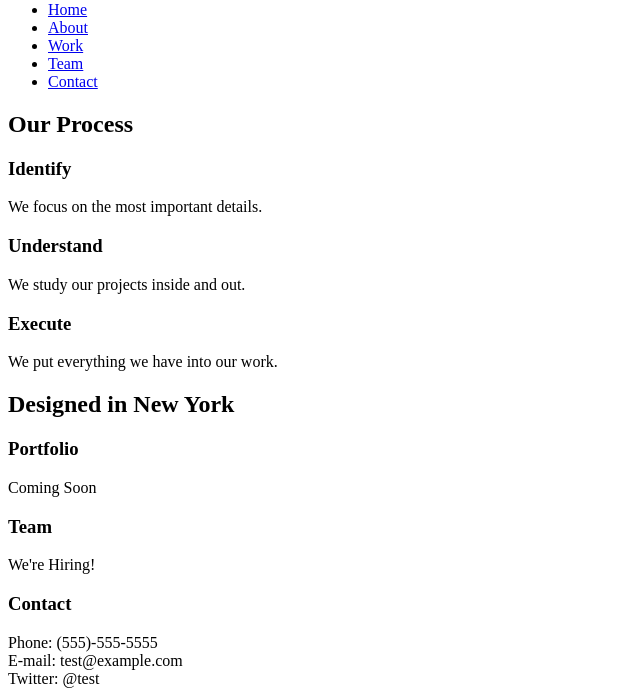
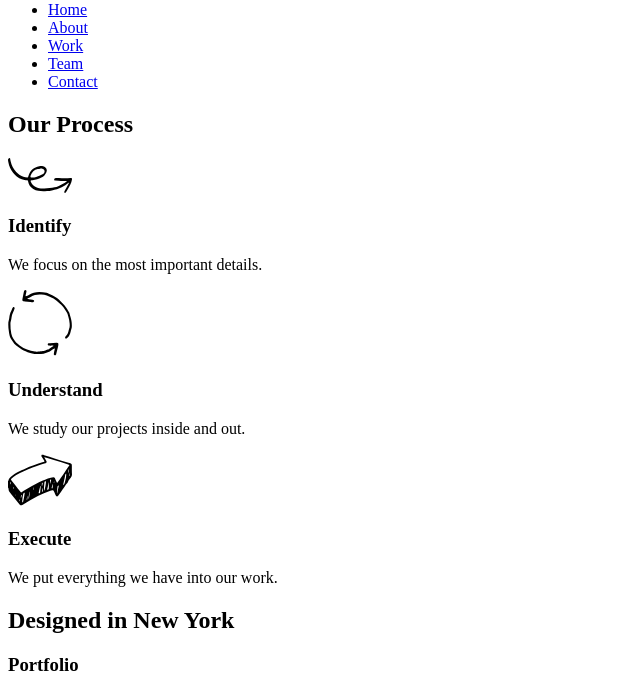
Before and after one commit to 7h3Pr074g0n157/broadwayDesign, a plain HTML site: page index.html in a window 1280 px wide. Shown: the part 79-771 px from the top of the page, without its empty margins (0-640 px from the left). Drawn offline with Linux system fonts and the light colour scheme.

Commit message:
Add img-elem

```diff
--- a/index.html
+++ b/index.html
@@ -20,10 +20,13 @@
     <main id="main">
       <section id="process">
         <h2>Our Process</h2>
+        <img src="./resources/icons/identify.svg" alt="Identify">
         <h3>Identify</h3>
         <p>We focus on the most important details.</p>
+        <img src="./resources/icons/understand.svg" alt="Understand">
         <h3>Understand</h3>
         <p>We study our projects inside and out.</p>
+        <img src="./resources/icons/execute.svg" alt="Execute">
         <h3>Execute</h3>
         <p>We put everything we have into our work.</p>
       </section>
```
